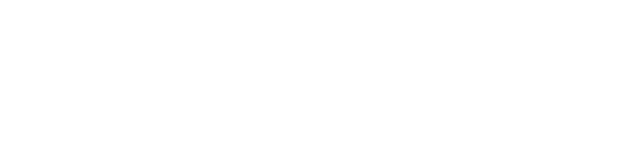
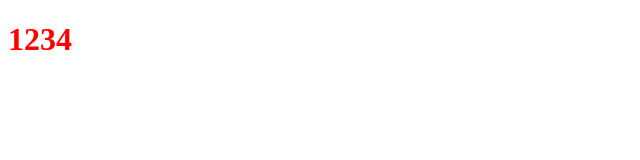
Before and after one commit to SamuelTan1215/GitHub0629, a plain HTML site: page index.html in a window 1280 px wide. Shown: the whole page, without its empty margins (0-640 px from the left). Drawn offline with Linux system fonts and the light colour scheme.

Commit message:
新增標題標籤

```diff
--- a/all.css
+++ b/all.css
@@ -1,3 +1,6 @@
 body{
     color: #000;
 }
+h1{
+    color:red;
+}
--- a/index.html
+++ b/index.html
@@ -7,6 +7,6 @@
     <link rel="stylesheet" href="all.css">
 </head>
 <body>
-
+    <h1>1234</h1>
 </body>
 </html>
```
